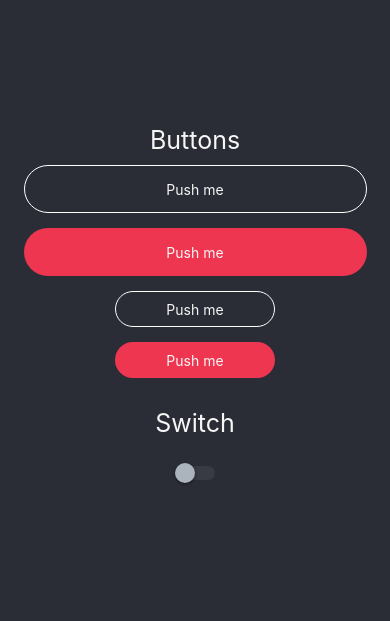
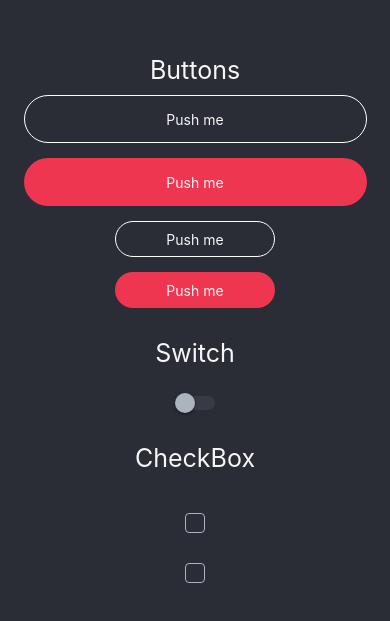
Before and after one commit to fullstackserverless/e-commerce, a React Native app: screen / in a window 390 px wide. Shown: the part 103-724 px from the top of the page. Built offline with nearby package versions, Linux system fonts and the light colour scheme.

Commit message:
added check icon, checkbox component

```diff
--- a/App.tsx
+++ b/App.tsx
@@ -1,8 +1,8 @@
 import React, { useState } from 'react'
 import { Text } from 'react-native'
-import { StyleSheet, ScrollView, View } from 'react-native'
+import { StyleSheet, View } from 'react-native'
 import { DARK, WHITE } from './src/constants'
-import { Button, Space, Switch } from './src/components'
+import { Button, Space, Switch, CheckBox } from './src/components'
 
 const styles = StyleSheet.create({
   container: {
@@ -21,11 +21,16 @@ const styles = StyleSheet.create({
 export default function App({}){
   const { container, textStyle } = styles
   const [isEnabled, setIsEnabled] = useState(false)
+  const [redCheckBoxValue, setRedCheckBoxValue] = useState(false)
+  const [whiteCheckBoxValue, setWhiteCheckBoxValue] = useState(false)
+
   const toggleSwitch = () => setIsEnabled(previousState => !previousState)
+  const toggleRedCheckBox = () => setRedCheckBoxValue(redCheckBoxValue => !redCheckBoxValue)
+  const toggleWhiteCheckBox = () => setWhiteCheckBoxValue(whiteCheckBoxValue => !whiteCheckBoxValue)
 
   return(
     <View style={container}>
-      <Text style={textStyle}>Buttons</Text>
+      <Text style={textStyle}>{'Buttons'}</Text>
       <Button isOutline={true} isSmall={false} title='Push me'/>
       <Space height={15} />
       <Button isOutline={false} isSmall={false} title='Push me'/>
@@ -34,10 +39,15 @@ export default function App({}){
       <Space height={15} />
       <Button isOutline={false} isSmall={true} title='Push me'/>
       <Space height={30} />
-      <Text style={textStyle}>Switch</Text>
+      <Text style={textStyle}>{'Switch'}</Text>
       <Space height={15} />
       <Switch isValue={isEnabled} onValueChange={toggleSwitch}/>
       <Space height={30} />
+      <Text style={textStyle}>{'CheckBox'}</Text>
+      <Space height={30} />
+      <CheckBox activeColor={'primary'} value={redCheckBoxValue} onToggle={toggleRedCheckBox} />
+      <Space height={30} />
+      <CheckBox activeColor={'white'} value={whiteCheckBoxValue} onToggle={toggleWhiteCheckBox} />
     </View>
   )
 }
--- a/src/components/CheckBox/index.tsx
+++ b/src/components/CheckBox/index.tsx
@@ -1,12 +1,69 @@
-import React, { memo } from 'react'
-import { View, ViewProps } from 'react-native'
-
-type CheckBoxType = 'active' | 'inActive'
+import React, {FC, useEffect, useMemo, useState} from 'react'
+import {StyleSheet, Animated, Easing} from 'react-native'
+import {Check} from '../../icons'
+import {COLORS} from "../../theme";
+import {TouchableOpacity} from "../TouchableOpacity";
 
 export interface CheckBoxProps {
-    isActive: boolean;
+    value: boolean
+    activeColor: 'primary' | 'white'
+    onToggle: (value: boolean) => void
 }
 
-const CheckBox = () => {
+const animationToggle = (value: boolean) => new Animated.Value(value ? 1 : 0)
 
+export const CheckBox: FC<CheckBoxProps> = (props: CheckBoxProps) => {
+    const {value, onToggle, activeColor} = props
+    const [timer] = useState<Animated.Value>(animationToggle(value))
+    const [previousValue, setPreviousValue] = useState<boolean>(value)
+    const onToggleHandler = React.useMemo(() => () => onToggle && onToggle(!value), [onToggle, value])
+
+    const startAnimation = useMemo(() => (value: boolean) => {
+        Animated.timing(timer, {
+            toValue: value ? 1 : 0,
+            duration: 250,
+            easing: Easing.out(Easing.circle),
+            useNativeDriver: false,
+        }).start()
+    }, [timer])
+
+    useEffect(() => {
+        if (value !== previousValue) {
+            startAnimation(value)
+            setPreviousValue(value)
+        }
+    }, [value, previousValue, startAnimation, setPreviousValue])
+
+    const animatedBgStyle = timer.interpolate({
+        inputRange: [0, 1],
+        outputRange: ['transparent', COLORS[activeColor]]
+    })
+    const animatedBorderColorStyle = timer.interpolate({
+        inputRange: [0, 1],
+        outputRange: [COLORS.gray, 'transparent']
+    })
+    const borderWidth = value ? 0 : 1
+    const iconColor = !value ? 'transparent' : activeColor === COLORS.primary ? COLORS.white : COLORS.dark
+
+    return (
+        <TouchableOpacity onPress={onToggleHandler}>
+            <Animated.View style={[styles.container, {
+                backgroundColor: animatedBgStyle,
+                borderColor: animatedBorderColorStyle,
+                borderWidth,
+            }]}>
+                <Check color={iconColor}/>
+            </Animated.View>
+        </TouchableOpacity>
+    )
 }
+
+const styles = StyleSheet.create({
+    container: {
+        width: 20,
+        height: 20,
+        borderRadius: 4,
+        alignItems: 'center',
+        justifyContent: 'center',
+    },
+})
--- /dev/null
+++ b/src/components/TouchableOpacity/index.tsx
@@ -0,0 +1,20 @@
+import React, {FC} from 'react'
+import {TouchableOpacity as RNTouchableOpacity, TouchableOpacityProps as RNTouchableOpacityProps} from 'react-native'
+
+export interface TouchableOpacityProps extends Omit<RNTouchableOpacityProps, 'onPress'> {
+    context?: any;
+    onPress: (context?: any) => void
+}
+
+export const TouchableOpacity: FC<TouchableOpacityProps> = (props: TouchableOpacityProps) => {
+    const {children, context, onPress, ...rest} = props;
+    const onPressHandler = (context?: any) => {
+        onPress(context)
+    }
+
+    return (
+        <RNTouchableOpacity onPress={onPressHandler} {...rest}>
+            {children}
+        </RNTouchableOpacity>
+    )
+}
--- a/src/components/index.ts
+++ b/src/components/index.ts
@@ -2,3 +2,5 @@ export * from './Button'
 export * from './Space'
 export * from './Text'
 export * from './Switch'
+export * from './CheckBox'
+export * from './TouchableOpacity'
--- a/src/icons/Check.tsx
+++ b/src/icons/Check.tsx
@@ -1,17 +1,18 @@
 import * as React from "react"
 import Svg, {SvgProps, Path} from "react-native-svg"
+import {COLORS} from "../theme";
 
-const SvgComponent = (props: SvgProps) => (
-    <Svg
-        width={15}
-        height={12}
-        fill="none"
-        {...props}>
-        <Path
-            d="M4.767 9.468 1.21 5.736 0 6.998 4.767 12 15 1.262 13.798 0 4.767 9.468Z"
-            fill="#F7F7F7"
-        />
-    </Svg>
-)
+interface Props extends SvgProps {
+    color?: string;
+}
 
-export default SvgComponent
+export const Check = (props: Props) => {
+    const {color, ...rest} = props
+    const colorValue = color ?? COLORS.dark
+
+    return (
+        <Svg width={15} height={12} fill="none" {...rest}>
+            <Path d="M4.767 9.468 1.21 5.736 0 6.998 4.767 12 15 1.262 13.798 0 4.767 9.468Z" fill={colorValue}/>
+        </Svg>
+    )
+}
--- /dev/null
+++ b/src/icons/index.ts
@@ -0,0 +1 @@
+export {Check} from './Check'
--- /dev/null
+++ b/src/theme/colors.ts
@@ -0,0 +1,6 @@
+export const COLORS = {
+    gray: '#ABB4BD',
+    primary: '#EF3651',
+    white: '#F6F6F6',
+    dark: '#2A2C36',
+}
--- a/src/theme/index.ts
+++ b/src/theme/index.ts
@@ -1 +1,2 @@
 export * from './text';
+export * from './colors';
```
Also changed, not shown: 1 other file (tests, documents, lock files or other folders).
